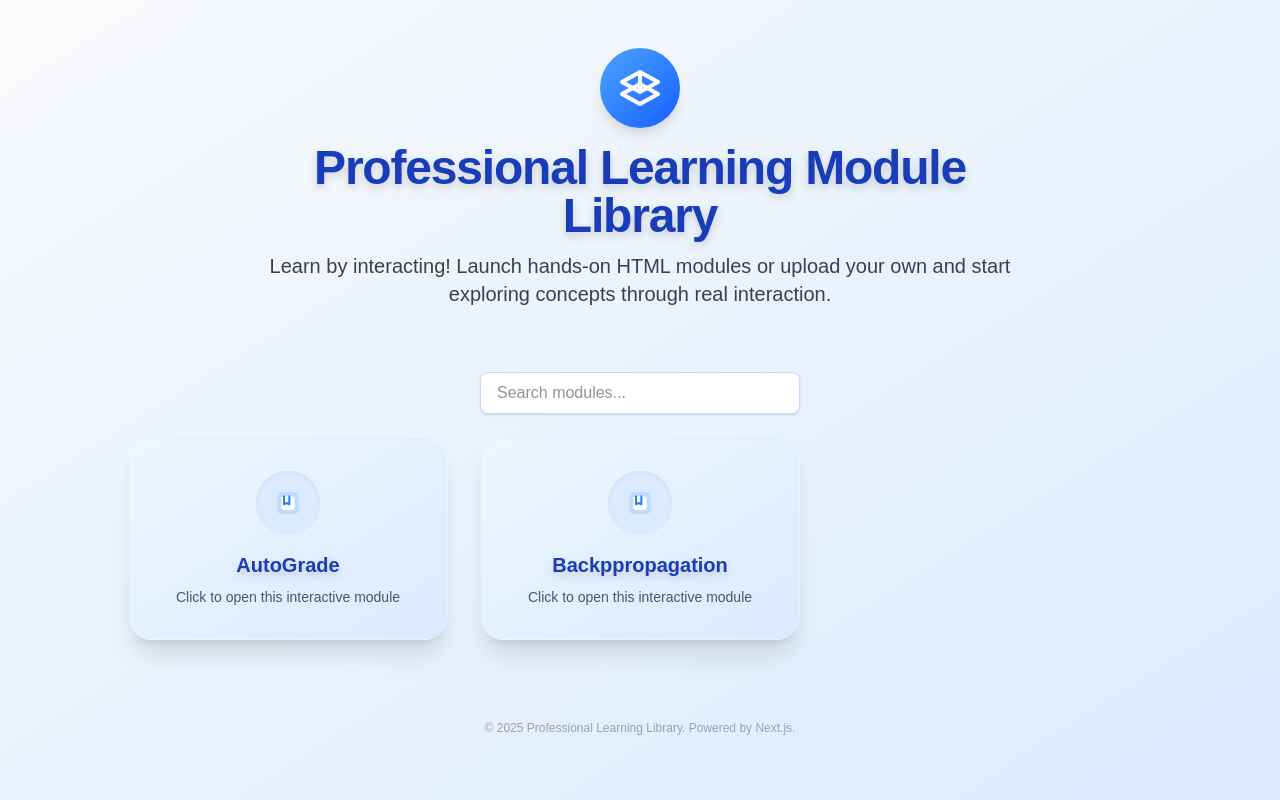
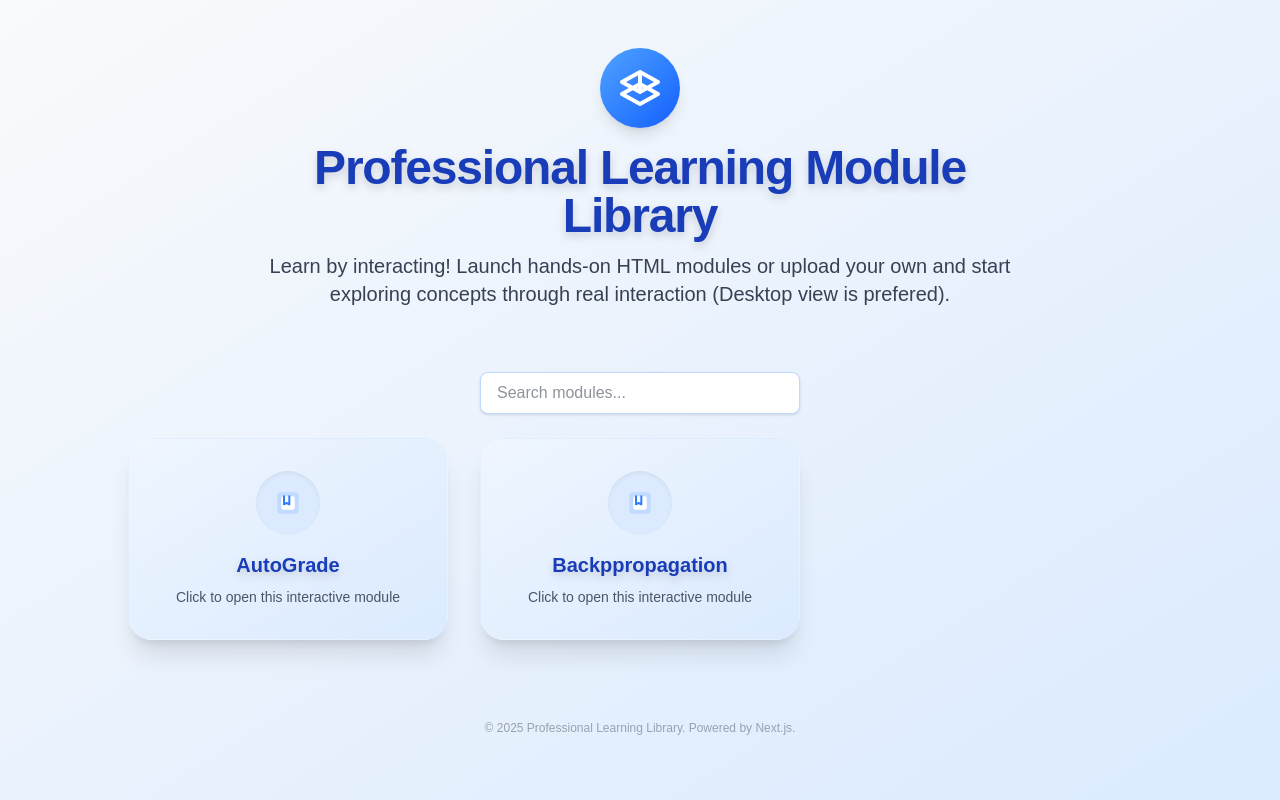
Before and after one commit to gitvs33/learningmodule, a Next.js app: page / in a window 1280 px wide. Built offline with nearby package versions, Linux system fonts and the light colour scheme.

Commit message:
Update page.tsx

```diff
--- a/src/app/page.tsx
+++ b/src/app/page.tsx
@@ -28,7 +28,7 @@ export default function Home() {
           Professional Learning Module Library
         </h1>
         <p className="text-gray-700 dark:text-gray-300 text-lg sm:text-xl mb-6 animate-fade-in delay-100">
-          Learn by interacting! Launch hands-on HTML modules or upload your own and start exploring concepts through real interaction.
+          Learn by interacting! Launch hands-on HTML modules or upload your own and start exploring concepts through real interaction (Desktop view is prefered).
         </p>
       </header>
       <main className="w-full max-w-5xl mx-auto flex-1 flex flex-col items-center">
```
